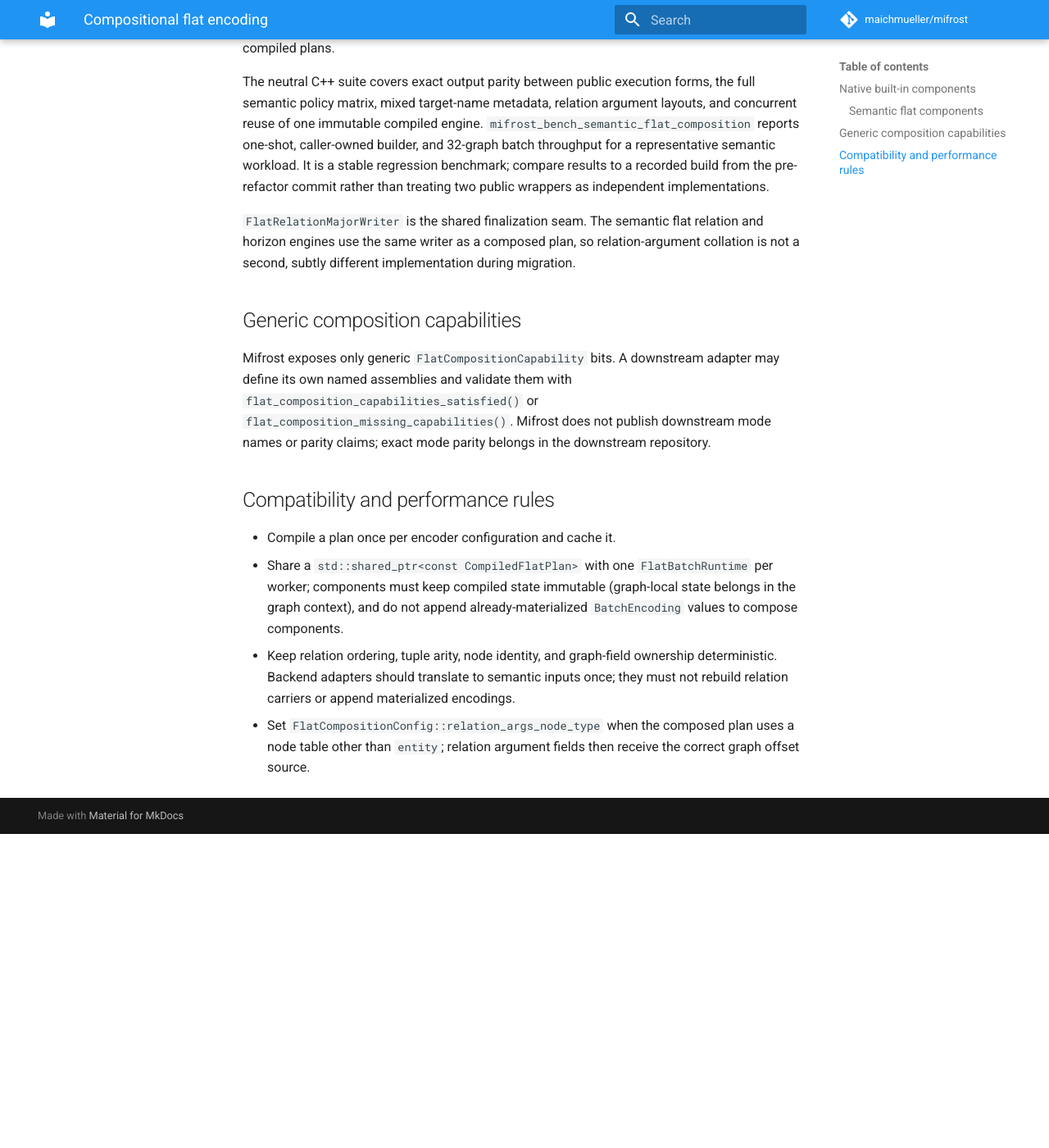
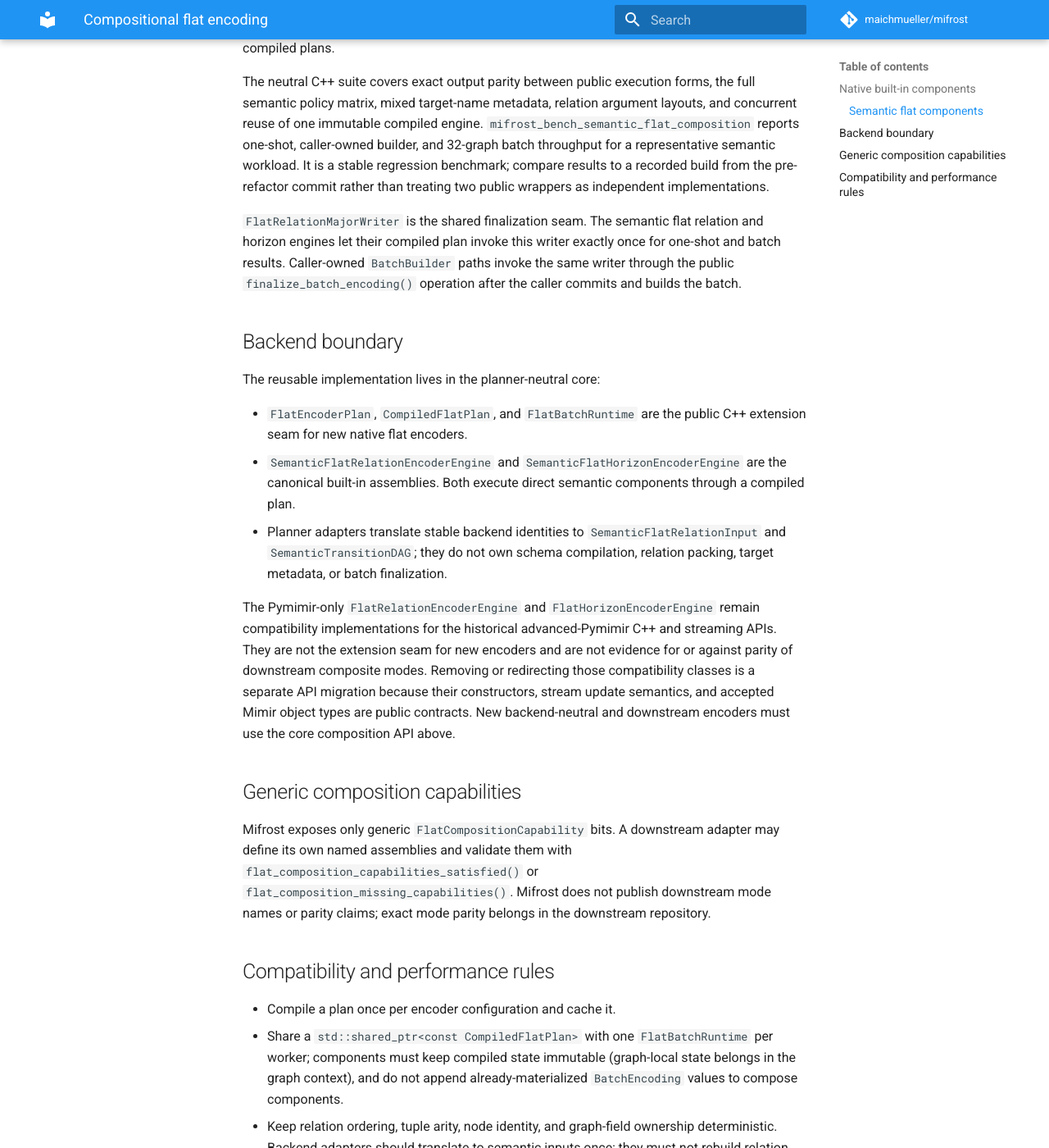
Before and after one commit to maichmueller/mifrost, an MkDocs documentation site: the page built from docs/flat-composition.md, in a window 1280 px wide and 1400 px high, scrolled down 2589 px. Shown: the whole window at 82% size. Built offline with MkDocs 1.6.1 and Material for MkDocs 9.7.7, drawn with Linux system fonts in a browser that asks for light colours; comment, search, counter and statistics services are not loaded; the version menu is left out; before the commit the page ends 3606 px from its top, so only the background shows below that.

Commit message:
fix: clarify semantic composition finalization
Co-authored-by: Copilot App <223556219+Copilot@users.noreply.github.com>

```diff
--- a/docs/flat-composition.md
+++ b/docs/flat-composition.md
@@ -125,9 +125,33 @@ pre-refactor commit rather than treating two public wrappers as independent
 implementations.
 
 `FlatRelationMajorWriter` is the shared finalization seam.  The semantic flat
-relation and horizon engines use the same writer as a composed plan, so
-relation-argument collation is not a second, subtly different implementation
-during migration.
+relation and horizon engines let their compiled plan invoke this writer exactly
+once for one-shot and batch results. Caller-owned `BatchBuilder` paths invoke
+the same writer through the public `finalize_batch_encoding()` operation after
+the caller commits and builds the batch.
+
+## Backend boundary
+
+The reusable implementation lives in the planner-neutral core:
+
+- `FlatEncoderPlan`, `CompiledFlatPlan`, and `FlatBatchRuntime` are the public
+  C++ extension seam for new native flat encoders.
+- `SemanticFlatRelationEncoderEngine` and `SemanticFlatHorizonEncoderEngine`
+  are the canonical built-in assemblies. Both execute direct semantic
+  components through a compiled plan.
+- Planner adapters translate stable backend identities to
+  `SemanticFlatRelationInput` and `SemanticTransitionDAG`; they do not own
+  schema compilation, relation packing, target metadata, or batch
+  finalization.
+
+The Pymimir-only `FlatRelationEncoderEngine` and `FlatHorizonEncoderEngine`
+remain compatibility implementations for the historical advanced-Pymimir C++
+and streaming APIs. They are not the extension seam for new encoders and are
+not evidence for or against parity of downstream composite modes. Removing or
+redirecting those compatibility classes is a separate API migration because
+their constructors, stream update semantics, and accepted Mimir object types
+are public contracts. New backend-neutral and downstream encoders must use the
+core composition API above.
 
 ## Generic composition capabilities
 
```
Also changed, not shown: 1 other file.
